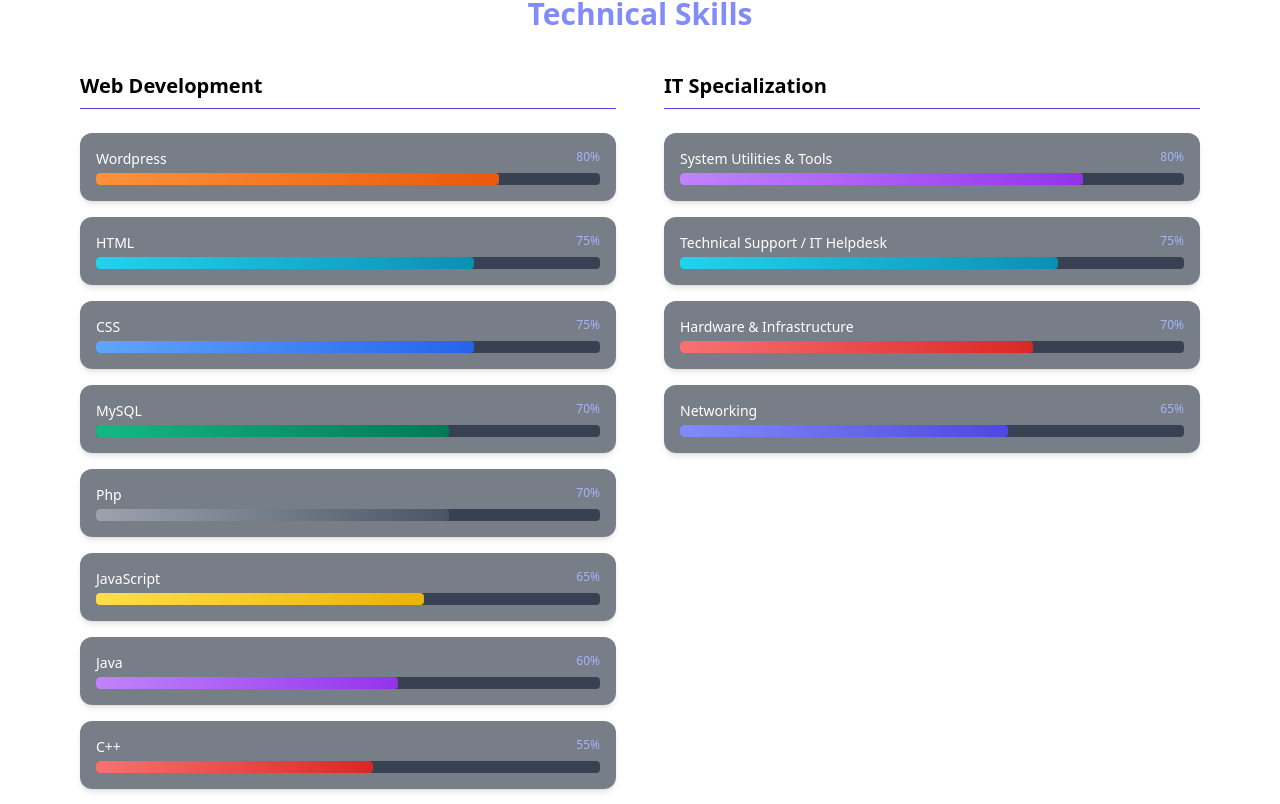
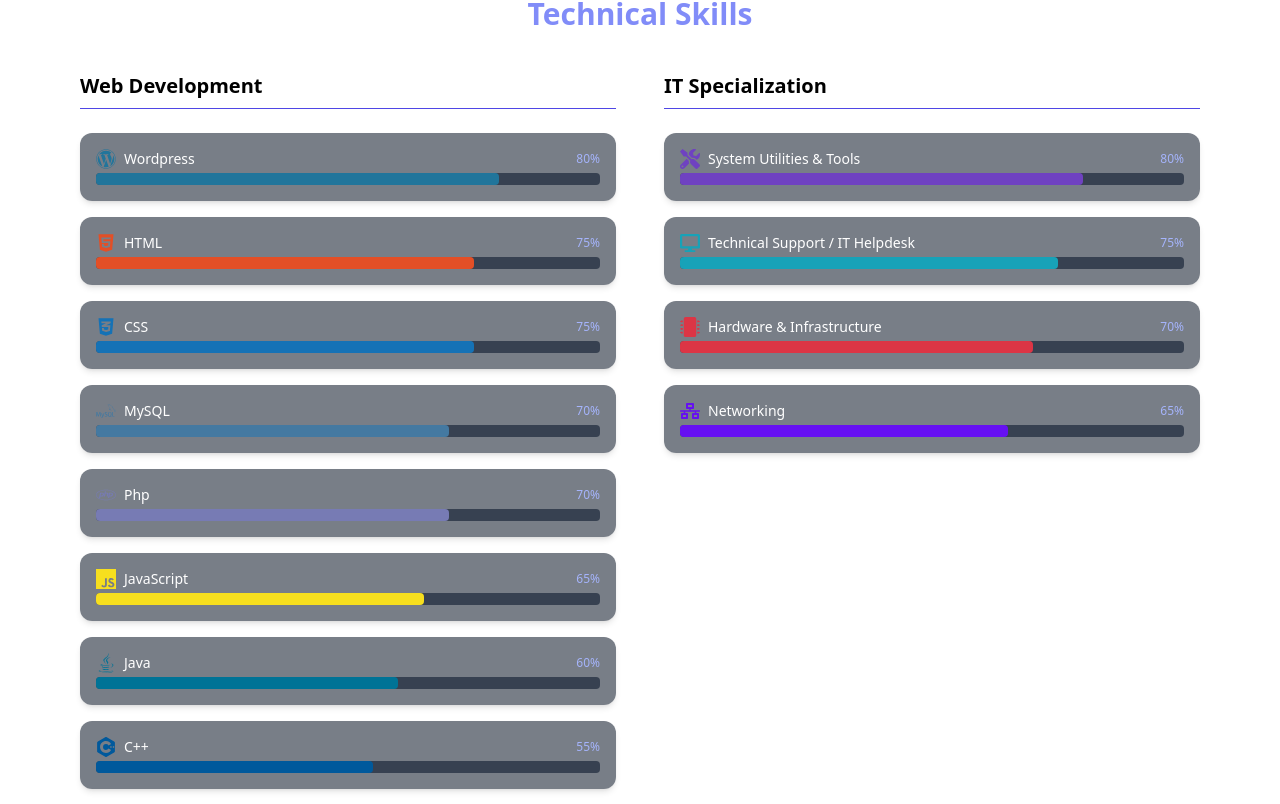
Before and after one commit to imnotpaul/My-Portfolio, a React (Vite) app: page / in a window 1280 px wide. Shown: the part 1556-2360 px from the top of the page. Built offline with nearby package versions, Linux system fonts and the light colour scheme.

Commit message:
initial commit

```diff
--- a/package.json
+++ b/package.json
@@ -16,10 +16,11 @@
     "@fortawesome/free-solid-svg-icons": "^6.7.2",
     "@fortawesome/react-fontawesome": "^0.2.2",
     "firebase": "^11.9.1",
-    "framer-motion": "^12.16.0",
+    "framer-motion": "^12.23.0",
     "lucide-react": "^0.513.0",
     "react": "^19.1.0",
     "react-dom": "^19.1.0",
+    "react-icons": "^5.5.0",
     "react-router-dom": "^7.6.2",
     "react-slick": "^0.30.3",
     "react-type-animation": "^3.2.0",
--- a/src/components/SkillsSection.jsx
+++ b/src/components/SkillsSection.jsx
@@ -1,77 +1,100 @@
+// ================================
 // Importing necessary libraries
-import React from "react";                    // Core React functionality
-import { motion } from "framer-motion";       // Framer Motion for animations
+// ================================
+import React from "react"; // Core React library
+import { motion } from "framer-motion"; // For animations
 
-// =====================
-// Define Web Development Skills
-// =====================
+// FontAwesome icons from react-icons/fa
+import {
+  FaWordpress,       // Wordpress icon
+  FaHtml5,           // HTML icon
+  FaCss3Alt,         // CSS icon
+  FaPhp,             // PHP icon
+  FaJava,            // Java icon
+  FaNetworkWired,    // Networking icon
+  FaTools,           // Tools icon (System Utilities)
+  FaDesktop,         // IT Support icon
+  FaMicrochip        // Hardware icon
+} from "react-icons/fa";
+
+// Tech icons from react-icons/si (Simple Icons)
+import {
+  SiMysql,           // MySQL icon
+  SiJavascript,      // JavaScript icon
+  SiCplusplus        // C++ icon
+} from "react-icons/si";
+
+// ================================
+// Define Web Development Skills Array
+// Each skill has a name, level, color, and icon
+// ================================
 const webDevSkills = [
-  // Each skill object has a name, proficiency level, and gradient color
-  { name: "Wordpress", level: 80, color: "from-orange-400 to-orange-600" },
-  { name: "HTML", level: 75, color: "from-cyan-400 to-cyan-600" },
-  { name: "CSS", level: 75, color: "from-blue-400 to-blue-600" },
-  { name: "MySQL", level: 70, color: "from-emerald-500 to-emerald-700" },
-  { name: "Php", level: 70, color: "from-gray-400 to-gray-600" },
-  { name: "JavaScript", level: 65, color: "from-yellow-300 to-yellow-500" },
-  { name: "Java", level: 60, color: "from-purple-400 to-purple-600" },
-  { name: "C++", level: 55, color: "from-red-400 to-red-600" },
+  { name: "Wordpress", level: 80, color: "from-[#21759B] to-[#21759B]", icon: <FaWordpress color="#21759B" size={20} /> },
+  { name: "HTML", level: 75, color: "from-[#E34F26] to-[#E34F26]", icon: <FaHtml5 color="#E34F26" size={20} /> },
+  { name: "CSS", level: 75, color: "from-[#1572B6] to-[#1572B6]", icon: <FaCss3Alt color="#1572B6" size={20} /> },
+  { name: "MySQL", level: 70, color: "from-[#4479A1] to-[#4479A1]", icon: <SiMysql color="#4479A1" size={20} /> },
+  { name: "Php", level: 70, color: "from-[#777BB4] to-[#777BB4]", icon: <FaPhp color="#777BB4" size={20} /> },
+  { name: "JavaScript", level: 65, color: "from-[#F7DF1E] to-[#F7DF1E]", icon: <SiJavascript color="#F7DF1E" size={20} /> },
+  { name: "Java", level: 60, color: "from-[#007396] to-[#007396]", icon: <FaJava color="#007396" size={20} /> },
+  { name: "C++", level: 55, color: "from-[#00599C] to-[#00599C]", icon: <SiCplusplus color="#00599C" size={20} /> },
 ];
 
-// =====================
-// Define IT Specialization Skills
-// =====================
+// ================================
+// Define IT Specialization Skills Array
+// ================================
 const itSkills = [
-  { name: "System Utilities & Tools", level: 80, color: "from-purple-400 to-purple-600" },
-  { name: "Technical Support / IT Helpdesk", level: 75, color: "from-cyan-400 to-cyan-600" },
-  { name: "Hardware & Infrastructure", level: 70, color: "from-red-400 to-red-600" },
-  { name: "Networking", level: 65, color: "from-indigo-400 to-indigo-600" },
+  { name: "System Utilities & Tools", level: 80, color: "from-[#6f42c1] to-[#6f42c1]", icon: <FaTools color="#6f42c1" size={20} /> },
+  { name: "Technical Support / IT Helpdesk", level: 75, color: "from-[#17a2b8] to-[#17a2b8]", icon: <FaDesktop color="#17a2b8" size={20} /> },
+  { name: "Hardware & Infrastructure", level: 70, color: "from-[#dc3545] to-[#dc3545]", icon: <FaMicrochip color="#dc3545" size={20} /> },
+  { name: "Networking", level: 65, color: "from-[#6610f2] to-[#6610f2]", icon: <FaNetworkWired color="#6610f2" size={20} /> },
 ];
 
-// =====================
-// Main Functional Component
-// =====================
+// ================================
+// Main Component: SkillsSection
+// ================================
 export default function SkillsSection() {
   return (
-    // Outer section wrapper with max width and padding
+    // Skills section container with padding and margin
     <section id="skills" className="max-w-6xl mx-auto px-4 py-16 mt-12">
 
-      {/* Section Title */}
+      {/* Section title */}
       <h2 className="text-3xl font-bold mb-10 text-indigo-400 text-center">
         Technical Skills
       </h2>
 
-      {/* Create two columns for Web Dev and IT skills */}
+      {/* Responsive grid: 1 column on small screens, 2 on medium+ */}
       <div className="grid grid-cols-1 md:grid-cols-2 gap-12">
 
-        {/* ========== Web Development Skills Column ========== */}
+        {/* Web Development Skills Column */}
         <div>
-          {/* Subheading for Web Development */}
-      <h3 className="text-xl font-semibold text-black dark:text-white mb-6 border-b border-indigo-600 pb-2">
-        Web Development
-      </h3>
+          {/* Web Dev Section Heading */}
+          <h3 className="text-xl font-semibold text-black dark:text-white mb-6 border-b border-indigo-600 pb-2">
+            Web Development
+          </h3>
 
-          {/* Container for each skill card */}
+          {/* Web Dev Skills List */}
           <div className="space-y-4">
-            {/* Loop through webDevSkills array */}
-            {webDevSkills.map(({ name, level, color }) => (
-              // Skill card with background, shadow, and hover effect
-              <div key={name} className="bg-gray-800/60 dark:bg-white/5 backdrop-blur-md p-4 rounded-xl shadow-md hover:shadow-lg transition duration-300">
-
-                {/* Skill title and percentage */}
-                <div className="flex justify-between mb-1">
-                  <span className="text-sm text-white">{name}</span>
+            {/* Loop through web development skills */}
+            {webDevSkills.map(({ name, level, color, icon }) => (
+              <div
+                key={name}
+                className="bg-gray-800/60 dark:bg-white/5 backdrop-blur-md p-4 rounded-xl shadow-md hover:shadow-lg transition duration-300"
+              >
+                {/* Skill name and percentage */}
+                <div className="flex justify-between mb-1 items-center">
+                  <span className="text-sm text-white flex items-center gap-2">{icon} {name}</span>
                   <span className="text-xs text-indigo-300">{level}%</span>
                 </div>
 
                 {/* Progress bar background */}
                 <div className="w-full h-3 bg-gray-700 rounded">
-                  {/* Animated bar using Framer Motion */}
+                  {/* Animated progress bar using Framer Motion */}
                   <motion.div
-                    className={`h-3 rounded bg-gradient-to-r ${color}`} // gradient bar color
-                    initial={{ width: 0 }}                                // animation starts at 0% width
-                    whileInView={{ width: `${level}%` }}                 // animate to actual skill level
-                    transition={{ duration: 1, ease: "easeInOut" }}      // animation effect
-                    viewport={{ once: false, amount: 0.5 }}              // trigger animation when 50% in view
+                    className={`h-3 rounded bg-gradient-to-r ${color}`}
+                    initial={{ width: 0 }} // Start animation from 0 width
+                    whileInView={{ width: `${level}%` }} // Animate to actual percentage
+                    transition={{ duration: 1, ease: "easeInOut" }}
+                    viewport={{ once: false, amount: 0.5 }} // Animate when half visible
                   />
                 </div>
               </div>
@@ -79,27 +102,28 @@
           </div>
         </div>
 
-        {/* ========== IT Specialization Skills Column ========== */}
+        {/* IT Specialization Skills Column */}
         <div>
-          {/* Subheading for IT Skills */}
+          {/* IT Section Heading */}
           <h3 className="text-xl font-semibold text-black dark:text-white mb-6 border-b border-indigo-600 pb-2">
             IT Specialization
           </h3>
 
-          {/* Container for each IT skill card */}
+          {/* IT Skills List */}
           <div className="space-y-4">
-            {/* Loop through itSkills array */}
-            {itSkills.map(({ name, level, color }) => (
-              // Skill card styling same as web dev
-              <div key={name} className="bg-gray-800/60 dark:bg-white/5 backdrop-blur-md p-4 rounded-xl shadow-md hover:shadow-lg transition duration-300">
-
+            {/* Loop through IT skills */}
+            {itSkills.map(({ name, level, color, icon }) => (
+              <div
+                key={name}
+                className="bg-gray-800/60 dark:bg-white/5 backdrop-blur-md p-4 rounded-xl shadow-md hover:shadow-lg transition duration-300"
+              >
                 {/* Skill name and percentage */}
-                <div className="flex justify-between mb-1">
-                  <span className="text-sm text-white">{name}</span>
+                <div className="flex justify-between mb-1 items-center">
+                  <span className="text-sm text-white flex items-center gap-2">{icon} {name}</span>
                   <span className="text-xs text-indigo-300">{level}%</span>
                 </div>
 
-                {/* Progress bar container */}
+                {/* Progress bar background */}
                 <div className="w-full h-3 bg-gray-700 rounded">
                   {/* Animated progress bar */}
                   <motion.div
```
Also changed, not shown: 2 other files (tests, documents, lock files or other folders).
